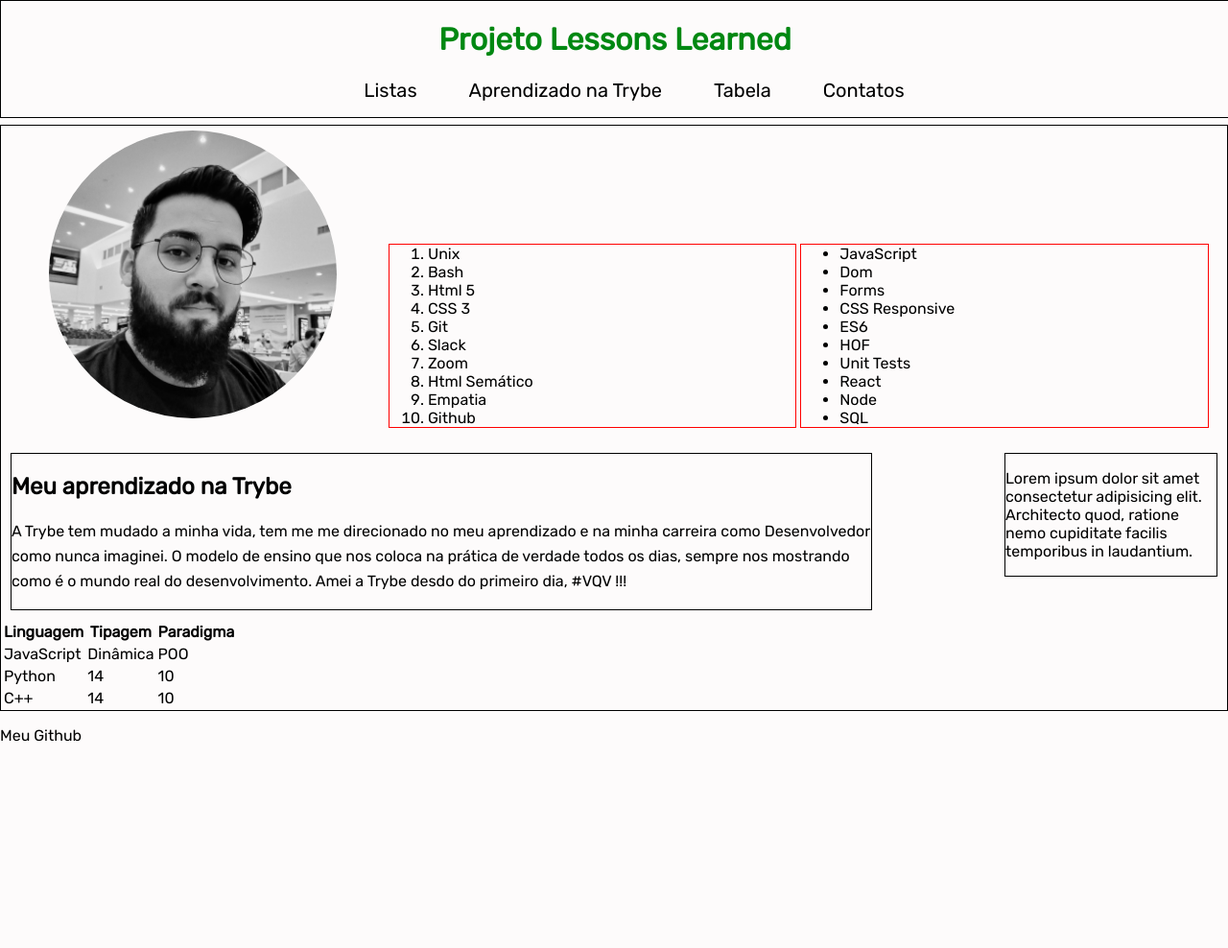
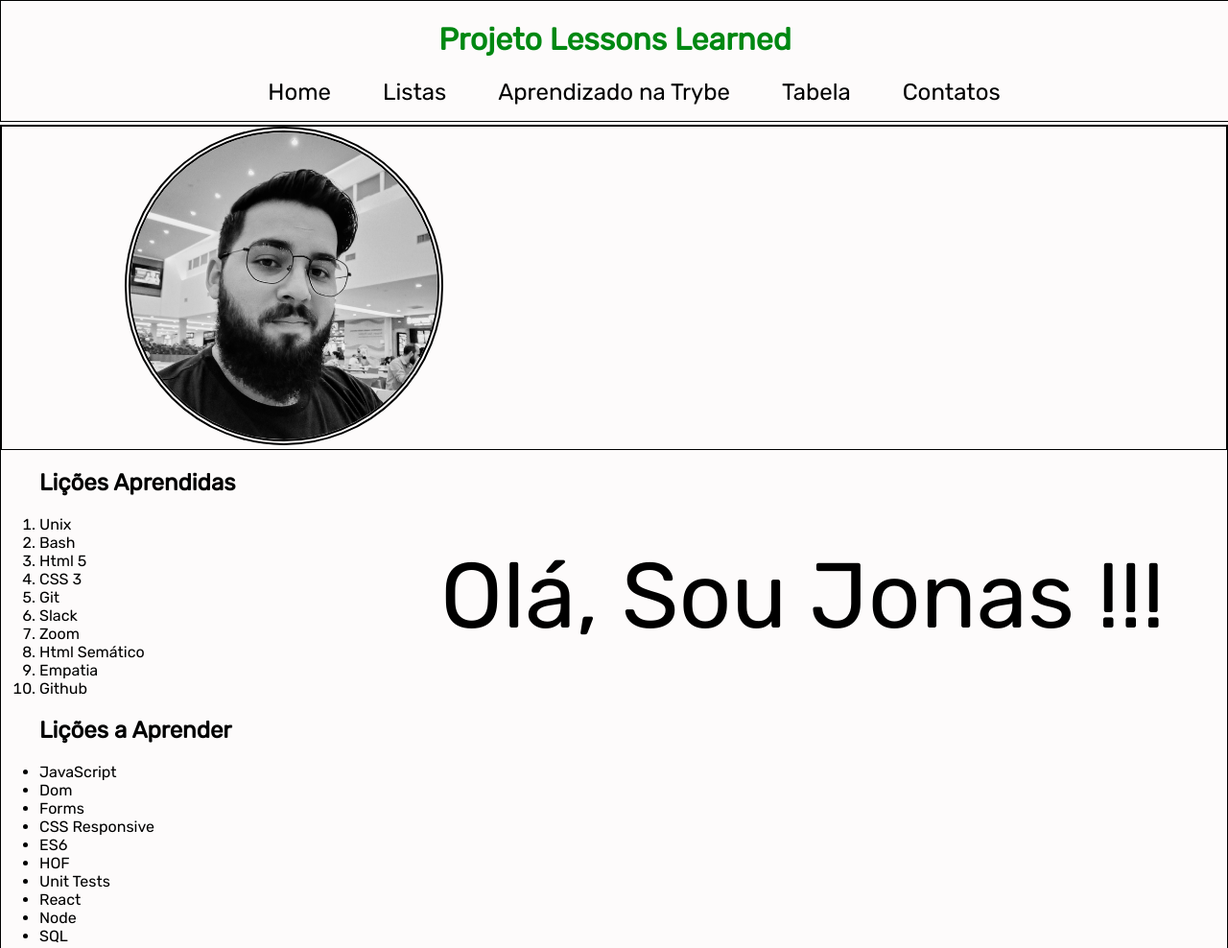
Before and after one commit to Jonas-Paiva/Project-Lessons-Learned, a website: page index.html in a window 1280 px wide. Shown: the top 988 px of the page at 96% size. Before the commit the page ends 800 px from the top, so only its background shows below. Drawn offline with Linux system fonts and the light colour scheme.

Commit message:
Estilo do banner

```diff
--- a/index.html
+++ b/index.html
@@ -9,11 +9,18 @@
   </head>
   <body>
     <header id="cabecalho">
-      <h1 id="titulo"><a target="_blank" href="https://github.com/tryber/sd-024-a-project-lessons-learned">Projeto Lessons Learned</a></h1>
+      <h1 id="titulo">
+        <a
+          target="_blank"
+          href="https://github.com/tryber/sd-024-a-project-lessons-learned"
+          >Projeto Lessons Learned</a
+        >
+      </h1>
 
       <nav>
         <ul>
-          <li><a href="">Listas</a></li>
+          <li><a href="">Home</a></li>
+          <li><a href="#listas">Listas</a></li>
           <li><a href="">Aprendizado na Trybe</a></li>
           <li><a href="">Tabela</a></li>
           <li><a href="#rodape">Contatos</a></li>
@@ -22,10 +29,14 @@
     </header>
 
     <main>
+      <section class="welcome">
+        <img id="minha_foto" src="./assets/foto.jpg" alt="foto" />
+        <p>Olá, Sou Jonas !!!</p>
+      </section>
 
-        <img id="minha_foto" src="./assets/foto.jpg" alt="foto" />
-
+      <section id="listas">
         <ol id="licoes_aprendidas">
+          <h2>Lições Aprendidas</h2>
           <li>Unix</li>
           <li>Bash</li>
           <li>Html 5</li>
@@ -39,6 +50,7 @@
         </ol>
 
         <ul id="licoes_a_aprender">
+          <h2>Lições a Aprender</h2>
           <li>JavaScript</li>
           <li>Dom</li>
           <li>Forms</li>
@@ -50,6 +62,7 @@
           <li>Node</li>
           <li>SQL</li>
         </ul>
+      </section>
 
       <article class="lado-esquerdo">
         <h2>Meu aprendizado na Trybe</h2>
--- a/style.css
+++ b/style.css
@@ -1,7 +1,7 @@
 @import url("https://fonts.googleapis.com/css2?family=Rubik&display=swap");
 
-html{
-    scroll-behavior: smooth;
+html {
+  scroll-behavior: smooth;
 }
 
 body {
@@ -21,14 +21,13 @@ header {
 #titulo a {
   color: rgb(0, 136, 18);
 }
-#titulo a:hover{
-    transition: 100ms;
-    color: rgb(2, 172, 24);
-
+#titulo a:hover {
+  transition: 100ms;
+  color: rgb(2, 172, 24);
 }
 
 nav ul li {
-  font-size: 20px;
+  font-size: 24px;
   display: inline;
   padding: 5px;
   margin: 20px;
@@ -46,16 +45,35 @@ main {
   margin-top: 130px;
   border: 1px solid black;
 }
+.welcome {
+  border: 1px solid black;
+}
+.welcome p {
+  float: right;
+  font-size: 6rem;
+  margin-right: 4rem;
+  animation: welcome 1s alternate infinite ease-in-out;
+}
+@keyframes welcome {
+  0% {
+    color: rgb(0, 255, 213);
+  }
+  100% {
+    color: rgb(0, 17, 255) (255, 0, 0);
+  }
+}
 img {
-  margin: 5px 50px;
+  border: 6px rgb(0, 0, 0);
+  border-style: double;
+  margin-left: 8rem;
   border-radius: 50%;
-  width: 300px;
+  width: 20rem;
 }
-main ul,
-ol {
+
+
+.licoes_aprendidas, .licoes_a_aprender{
   border: 1px solid red;
   display: inline-block;
-  width: 30%;
 }
 
 article p {
```
Lines whose indentation alone changed are shown as unchanged.
